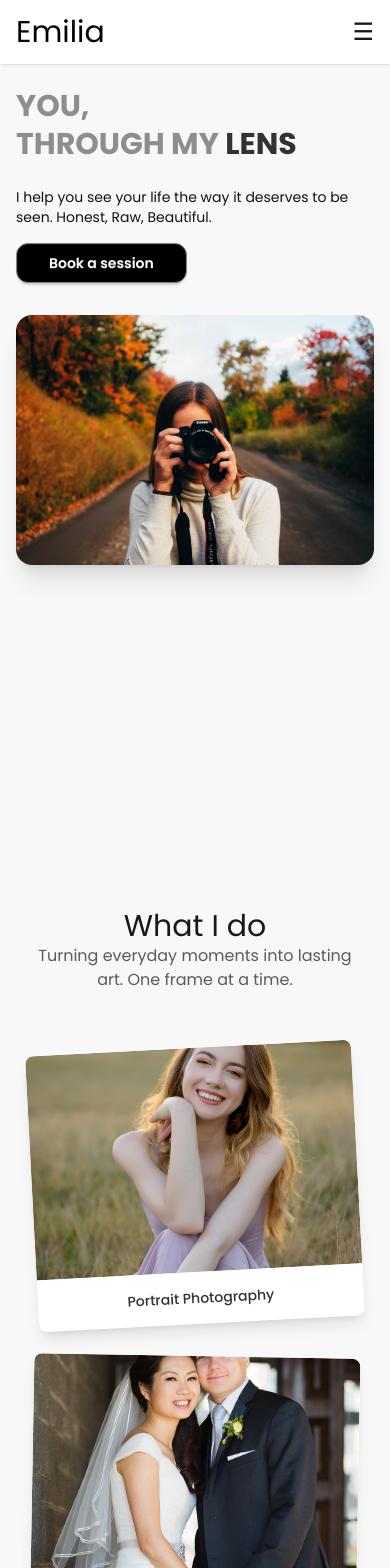
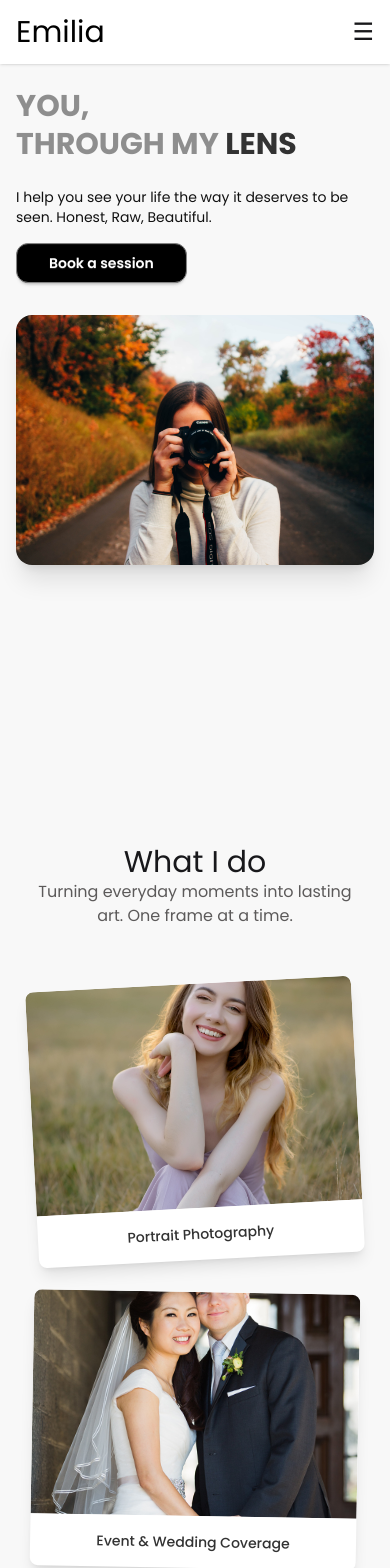
Before and after one commit to junayed-khan24/Emilia-, a React (Vite) app: page / in a window 390 px wide. Shown: the top 1568 px of the page. Built offline with nearby package versions, Linux system fonts and the light colour scheme.

Commit message:
added text

```diff
--- a/src/component/Portfolio.jsx
+++ b/src/component/Portfolio.jsx
@@ -4,6 +4,10 @@ const Portfolio = () => {
     return (
         <div>
             <h2 className="text-3xl font-normal text-center py-16">Portfolio</h2>
+            <p className="text-center font-normal font-regular mb-8">A showcase of my recent photography work.</p>
+            <div className="grid grid-cols-1 sm:grid-cols-2 lg:grid-cols-3 gap-6 px-4 max-w-7xl mx-auto">
+                {/* Portfolio items would go here */}
+            </div>
         </div>
     );
 };
--- a/src/component/Services.jsx
+++ b/src/component/Services.jsx
@@ -29,7 +29,7 @@ const services = [
 
 const Services = () => {
   return (
-    <section className="bg-base-200 py-16 px-4">
+    <section className="bg-base-200 md:py-16 -pt-12 px-4">
       <div className="max-w-7xl mx-auto px-4">
 
         {/* Title */}
```
